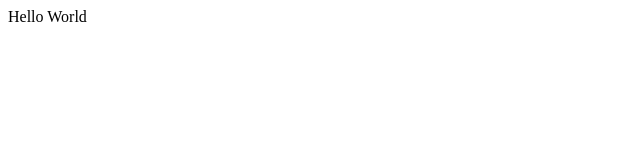
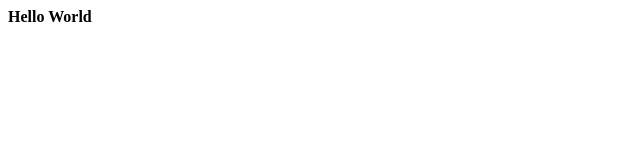
Before and after one commit to UUCompSci/AA-first-static-web-app, a React (Create React App) app: page / in a window 1280 px wide. Shown: the top 160 px of the page, without its empty margins (0-640 px from the left). Built offline with nearby package versions, Linux system fonts and the light colour scheme; the HTML template or start-up script is replaced by a standard one.

Commit message:
change 1

```diff
--- a/src/index.css
+++ b/src/index.css
@@ -0,0 +1,3 @@
+div {
+    font-weight: 700;
+}
```
